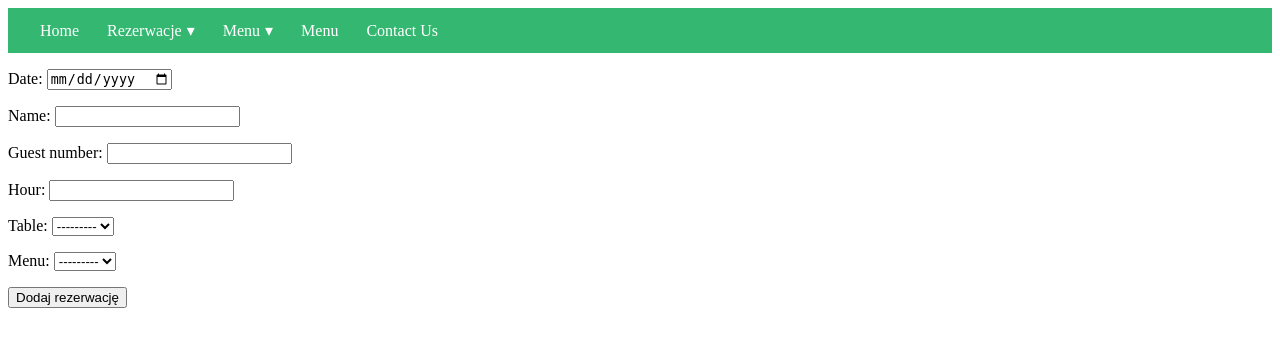
After one commit to KonradDominowski/Restaurant-Manager, a Django app: page /reservations/add/ in a window 1280 px wide. The commit adds this page. Shown: the top 347 px of the page. Run offline with Django 4.2, Linux system fonts and the light colour scheme; data that the repository does not hold is empty.

```diff
--- a/restaurant/manager_app/forms.py
+++ b/restaurant/manager_app/forms.py
@@ -0,0 +1,36 @@
+import datetime
+
+from django.forms import ModelForm, Form
+from .models import Dish, Reservation, Table
+from django import forms
+from django.core.exceptions import ValidationError
+from datetime import date
+
+
+def date_is_in_the_future(date_to_check):
+    if (date.today() - date_to_check).days > 0:
+        raise ValidationError(f'{date_to_check} jest w przeszłości')
+
+
+class CreateDishForm(ModelForm):
+    class Meta:
+        model = Dish
+        fields = '__all__'
+
+
+# class CreateReservationForm(Form):
+#     date = forms.DateField(validators=[date_is_in_the_future], widget=forms.DateInput(attrs={'type': 'date'}))
+#     name = forms.CharField(max_length=128)
+#     guest_number = forms.IntegerField()
+#     hour = forms.TimeField()
+#     table = forms.ModelChoiceField(Table.objects.all())
+#     # menu = forms.ModelChoiceField
+
+
+class CreateReservationForm(ModelForm):
+    date = forms.DateField(validators=[date_is_in_the_future], widget=forms.DateInput(attrs={'type': 'date'}))
+
+    class Meta:
+        model = Reservation
+        fields = ['date', 'name', 'guest_number', 'hour', 'table', 'menu']
+        # exclude = ['extra_info']
--- a/restaurant/manager_app/models.py
+++ b/restaurant/manager_app/models.py
@@ -1,20 +1,29 @@
 from django.db import models
 
 
+# TODO
+# Add confirmed field and advance payment field
 class Reservation(models.Model):
     name = models.CharField(max_length=128)
     guest_number = models.PositiveIntegerField()
-    date_hour = models.DateTimeField(null=True)
+    date = models.DateField(null=True)
+    hour = models.TimeField(null=True)
     table = models.ForeignKey('Table', on_delete=models.CASCADE, null=True)
     menu = models.ForeignKey('Menu', on_delete=models.CASCADE, null=True)
     extra_info = models.ManyToManyField('ExtraInfo', through='ReservationExtraInfo')
     created = models.DateTimeField(auto_now_add=True)
     updated = models.DateTimeField(auto_now=True)
 
+    def __str__(self):
+        return self.name, self.date
+
 
 class Table(models.Model):
     name = models.CharField(max_length=64)
     capacity = models.IntegerField()
+
+    def __str__(self):
+        return self.name
 
 
 class Menu(models.Model):
@@ -23,6 +32,9 @@ class Menu(models.Model):
     dishes = models.ManyToManyField('Dish')
     price = models.FloatField()
     active = models.BooleanField()
+
+    def __str__(self):
+        return self.name
 
 
 DISH_CATEGORY = (
@@ -38,14 +50,17 @@ class Dish(models.Model):
     category = models.CharField(max_length=32, choices=DISH_CATEGORY)
     price = models.FloatField()
 
+    def __str__(self):
+        return self.name
+
 
 class ExtraInfo(models.Model):
-    vegetarian = models.BooleanField()
-    vegan = models.BooleanField()
-    celiac = models.BooleanField()
-    peanut_allergy = models.BooleanField()
-    dairy = models.BooleanField()
-    child_seat = models.BooleanField()
+    vegetarian = models.BooleanField(default=False)
+    vegan = models.BooleanField(default=False)
+    celiac = models.BooleanField(default=False)
+    peanut_allergy = models.BooleanField(default=False)
+    dairy = models.BooleanField(default=False)
+    child_seat = models.BooleanField(default=False)
 
 
 class ReservationExtraInfo(models.Model):
--- a/restaurant/manager_app/static/css/stylesheet.css
+++ b/restaurant/manager_app/static/css/stylesheet.css
@@ -0,0 +1,94 @@
+#menu {
+	background: #34B871;
+	color: #FFF;
+	height: 45px;
+	padding-left: 18px;
+	border-radius: 0px;
+}
+#menu ul, #menu li {
+	margin: 0 auto;
+	padding: 0;
+	list-style: none
+}
+#menu ul {
+	width: 100%;
+}
+#menu li {
+	float: left;
+	display: inline;
+	position: relative;
+}
+#menu a {
+	display: block;
+	line-height: 45px;
+	padding: 0 14px;
+	text-decoration: none;
+	color: #FFFFFF;
+	font-size: 16px;
+	text-transform: capitalize;
+}
+#menu a.dropdown-arrow:after {
+	content: "\25BE";
+	margin-left: 5px;
+}
+#menu li a:hover {
+	color: #0099CC;
+	background: #F2F2F2;
+}
+#menu input {
+	display: none;
+	margin: 0;
+	padding: 0;
+	height: 45px;
+	width: 100%;
+	opacity: 0;
+	cursor: pointer
+}
+#menu label {
+	display: none;
+	line-height: 45px;
+	text-align: center;
+	position: absolute;
+	left: 35px
+}
+#menu label:before {
+	font-size: 1.6em;
+	content: "\2261";
+	margin-left: 20px;
+}
+#menu ul.sub-menus{
+	height: auto;
+	overflow: hidden;
+	width: 170px;
+	background: #444444;
+	position: absolute;
+	z-index: 99;
+	display: none;
+}
+#menu ul.sub-menus li {
+	display: block;
+	width: 100%;
+}
+#menu ul.sub-menus a {
+	color: #FFFFFF;
+	font-size: 16px;
+}
+#menu li:hover ul.sub-menus {
+	display: block
+}
+#menu ul.sub-menus a:hover{
+	background: #F2F2F2;
+	color: #444444;
+}
+@media screen and (max-width: 800px){
+	#menu {position:relative}
+	#menu ul {background:#111;position:absolute;top:100%;right:0;left:0;z-index:3;height:auto;display:none}
+	#menu ul.sub-menus {width:100%;position:static;}
+	#menu ul.sub-menus a {padding-left:30px;}
+	#menu li {display:block;float:none;width:auto;}
+	#menu input, #menu label {position:absolute;top:0;left:0;display:block}
+	#menu input {z-index:4}
+	#menu input:checked + label {color:white}
+	#menu input:checked + label:before {content:"\00d7"}
+	#menu input:checked ~ ul {display:block}
+}
--- a/restaurant/manager_app/static/js/app.js
+++ b/restaurant/manager_app/static/js/app.js
@@ -0,0 +1,8 @@
+function updateMenu() {
+  if (document.getElementById('responsive-menu').checked === true) {
+    document.getElementById('menu').style.borderBottomRightRadius = '0';
+    document.getElementById('menu').style.borderBottomLeftRadius = '0';
+  }else{
+    document.getElementById('menu').style.borderRadius = '0px';
+  }
+}
--- a/restaurant/manager_app/templates/base.html
+++ b/restaurant/manager_app/templates/base.html
@@ -6,6 +6,30 @@
 </head>
 <body>
 {% load static %}
+<link rel="stylesheet" href="{% static 'css/stylesheet.css' %}">
+<script src="{% static 'js/app.js' %}" defer></script>
+
+<nav id='menu'>
+    <input type='checkbox' id='responsive-menu' onclick='updatemenu()'><label></label>
+    <ul>
+        <li><a href='{% url "index-view" %}'>Home</a></li>
+        <li><a class='dropdown-arrow' href='/reservations/'>Rezerwacje</a>
+            <ul class='sub-menus'>
+                <li><a href='{% url 'create-reservation' %}'>Dodaj</a></li>
+                <li><a href='{% url 'upcoming-reservations' %}'>Nadchodzące</a></li>
+                <li><a href='/reservations/'>Services 3</a></li>
+            </ul>
+        </li>
+        <li><a class='dropdown-arrow' href='http://'>Menu</a>
+            <ul class='sub-menus'>
+                <li><a href='http://'>Ustalone Menu</a></li>
+                <li><a href='{% url 'create-dish' %}'>Dodaj danie</a></li>
+            </ul>
+        </li>
+        <li><a href='http://'>Menu</a></li>
+        <li><a href='http://'>Contact Us</a></li>
+    </ul>
+</nav>
 {% block content %}{% endblock content %}
 </body>
 </html>
--- /dev/null
+++ b/restaurant/manager_app/templates/reservations-add.html
@@ -0,0 +1,8 @@
+{% extends 'base.html' %}
+{% block content %}
+    <form method="post">
+        {% csrf_token %}
+        {{ form.as_p }}
+        <input type="submit" value="Dodaj rezerwację">
+    </form>
+{% endblock %}
--- a/restaurant/manager_app/views.py
+++ b/restaurant/manager_app/views.py
@@ -1,3 +1,55 @@
-from django.shortcuts import render
+from datetime import date, time, timedelta
 
-# Create your views here.
+from django.db.models import Q
+from django.shortcuts import render, redirect
+from django.views import View
+from django.views.generic import CreateView, ListView
+
+from .models import Reservation, Dish
+from .forms import CreateReservationForm
+
+
+class IndexView(View):
+    def get(self, request):
+        today = date.today()
+        reservations = Reservation.objects.filter(date=today).order_by('hour')
+        all_guests = sum(i.guest_number for i in reservations)
+        ctx = {
+            'today': today,
+            'reservations': reservations,
+            'amount': reservations.count(),
+            'all_guests': all_guests
+        }
+        return render(request, 'index.html', ctx)
+
+
+class CreateDishView(CreateView):
+    model = Dish
+    fields = '__all__'
+    success_url = '/'
+    template_name = 'dish-add.html'
+
+
+class CreateReservationView(CreateView):
+    model = Reservation
+    form_class = CreateReservationForm
+    success_url = '/'
+    template_name = 'reservations-add.html'
+
+
+class UpcomingReservationsView(ListView):
+    """
+    Shows all reservations scheduled in the following 2 weeks.
+    """
+    model = Reservation
+    template_name = 'reservations-upcoming.html'
+    context_object_name = 'reservations'
+
+    def get_context_data(self, **kwargs):
+        context = super().get_context_data(**kwargs)
+        today = date.today()
+        next_week = today + timedelta(days=14)
+        queryset = Reservation.objects.filter(date__gte=today, date__lte=next_week).order_by('date', 'hour')
+        context['reservations'] = queryset
+        context['res_date'] = sorted(list(set([res.date for res in queryset])))
+        return context
--- a/restaurant/restaurant/settings.py
+++ b/restaurant/restaurant/settings.py
@@ -120,7 +120,7 @@ USE_TZ = True
 # Static files (CSS, JavaScript, Images)
 # https://docs.djangoproject.com/en/4.0/howto/static-files/
 
-STATIC_URL = 'static/'
+STATIC_URL = '/static/'
 
 # Default primary key field type
 # https://docs.djangoproject.com/en/4.0/ref/settings/#default-auto-field
--- a/restaurant/restaurant/urls.py
+++ b/restaurant/restaurant/urls.py
@@ -15,7 +15,12 @@ Including another URLconf
 """
 from django.contrib import admin
 from django.urls import path
+from manager_app.views import IndexView, CreateDishView, CreateReservationView, UpcomingReservationsView
 
 urlpatterns = [
     path('admin/', admin.site.urls),
+    path('', IndexView.as_view(), name='index-view'),
+    path('menu/dish/add/', CreateDishView.as_view(), name='create-dish'),
+    path('reservations/add/', CreateReservationView.as_view(), name='create-reservation'),
+    path('reservations/upcoming/', UpcomingReservationsView.as_view(), name='upcoming-reservations'),
 ]
```
Also changed, not shown: restaurant/manager_app/management/commands/_private.py (+13 -10 lines), restaurant/manager_app/templates/dish-add.html (added, +8 -0 lines), restaurant/manager_app/templates/index.html (added, +10 -0 lines), restaurant/manager_app/templates/reservations-upcoming.html (added, +16 -0 lines), restaurant/manager_app/migrations/0001_initial.py (added), restaurant/manager_app/migrations/0002_reservation_time_alter_reservation_date_hour.py (added), restaurant/manager_app/migrations/0003_rename_date_hour_reservation_date_and_more.py (added), restaurant/manager_app/migrations/0004_alter_extrainfo_celiac_alter_extrainfo_child_seat_and_more.py (added).
